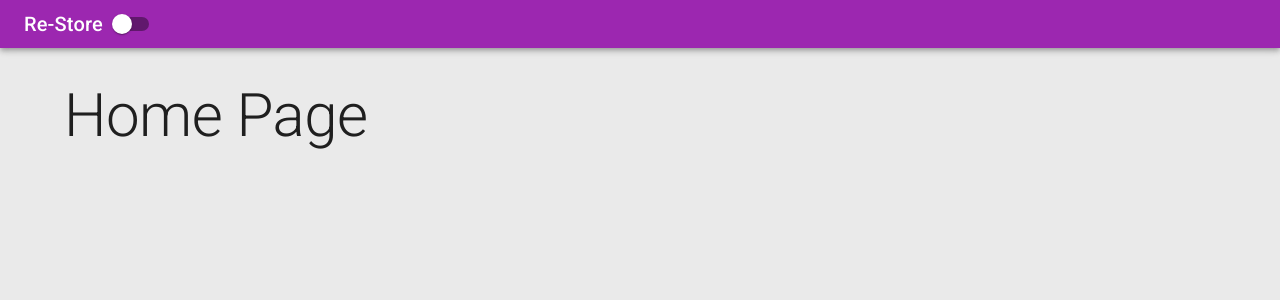
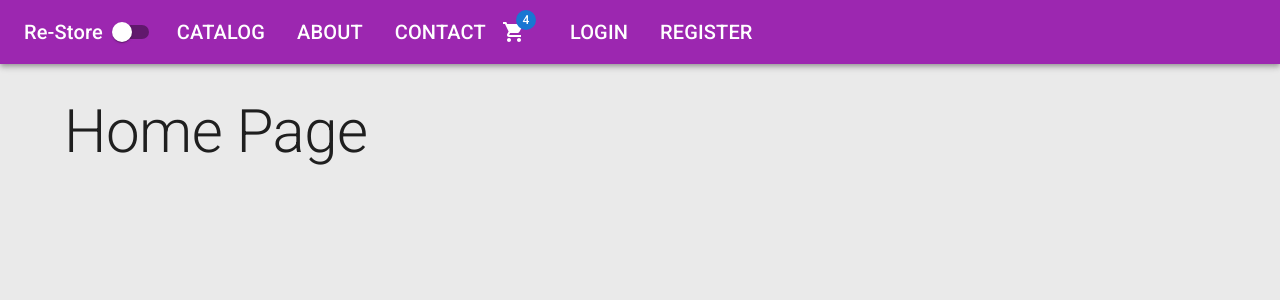
Before and after one commit to jingleBearOps/store, a React (Create React App) app in the folder reStore/client/: page / in a window 1280 px wide. Shown: the top 300 px of the page. Built offline with nearby package versions, Linux system fonts and the light colour scheme.

Commit message:
nac bar link functionality

```diff
--- a/reStore/client/src/app/layout/Header.tsx
+++ b/reStore/client/src/app/layout/Header.tsx
@@ -1,6 +1,16 @@
-import { AppBar, Toolbar, Typography, Switch } from "@mui/material";
-import { color } from "@mui/system";
+import { AppBar, Toolbar, Typography, Switch, List, ListItem, Badge, IconButton } from "@mui/material";
+import { NavLink } from "react-router-dom";
+import ShoppingCartIcon from '@mui/icons-material/ShoppingCart';
 
+const midLinks = [
+    {title: 'catalog', path: '/catalog'},
+    {title: 'about', path: '/about'},
+    {title: 'contact', path: '/contact'},
+]
+const rightLinks = [
+    {title: 'login', path: '/login'},
+    {title: 'register', path: '/register'},
+]
 interface Props {
     darkMode: boolean;
     handleThemeChange: () => void;
@@ -9,10 +19,44 @@
     return (
         <AppBar position="static" color="secondary" sx={{mb: 4}}>
             <Toolbar variant="dense">
-                <Typography variant ='h6'>
+                <Typography variant ='h6' component={NavLink}
+                to='/'
+                sx={{color: 'inherit' , textDecoration: 'none'}}
+                >
                     Re-Store
                 </Typography>
                 <Switch checked={darkMode} onChange={handleThemeChange}/>
+                <List sx={{display: 'flex'}}>
+                    {midLinks.map(({title, path}) => (
+                        <ListItem
+                            component = {NavLink}
+                            to={path}
+                            key={path}
+                            sx={{color: 'inherit', typography: 'h6'}}
+                        >
+                            {title.toUpperCase()}
+                        </ListItem>
+                    ))}
+                </List>
+
+                <IconButton size='large' edge='start' color='inherit' sx={{mr: 2}}>
+                    <Badge badgeContent = '4' color="primary">
+                        <ShoppingCartIcon/>
+                    </Badge>
+                </IconButton>
+
+                <List sx={{display: 'flex'}}>
+                    {rightLinks.map(({title, path}) => (
+                        <ListItem
+                            component = {NavLink}
+                            to={path}
+                            key={path}
+                            sx={{color: 'inherit', typography: 'h6'}}
+                        >
+                            {title.toUpperCase()}
+                        </ListItem>
+                    ))}
+                </List>
             </Toolbar>
         </AppBar>
     )
```
